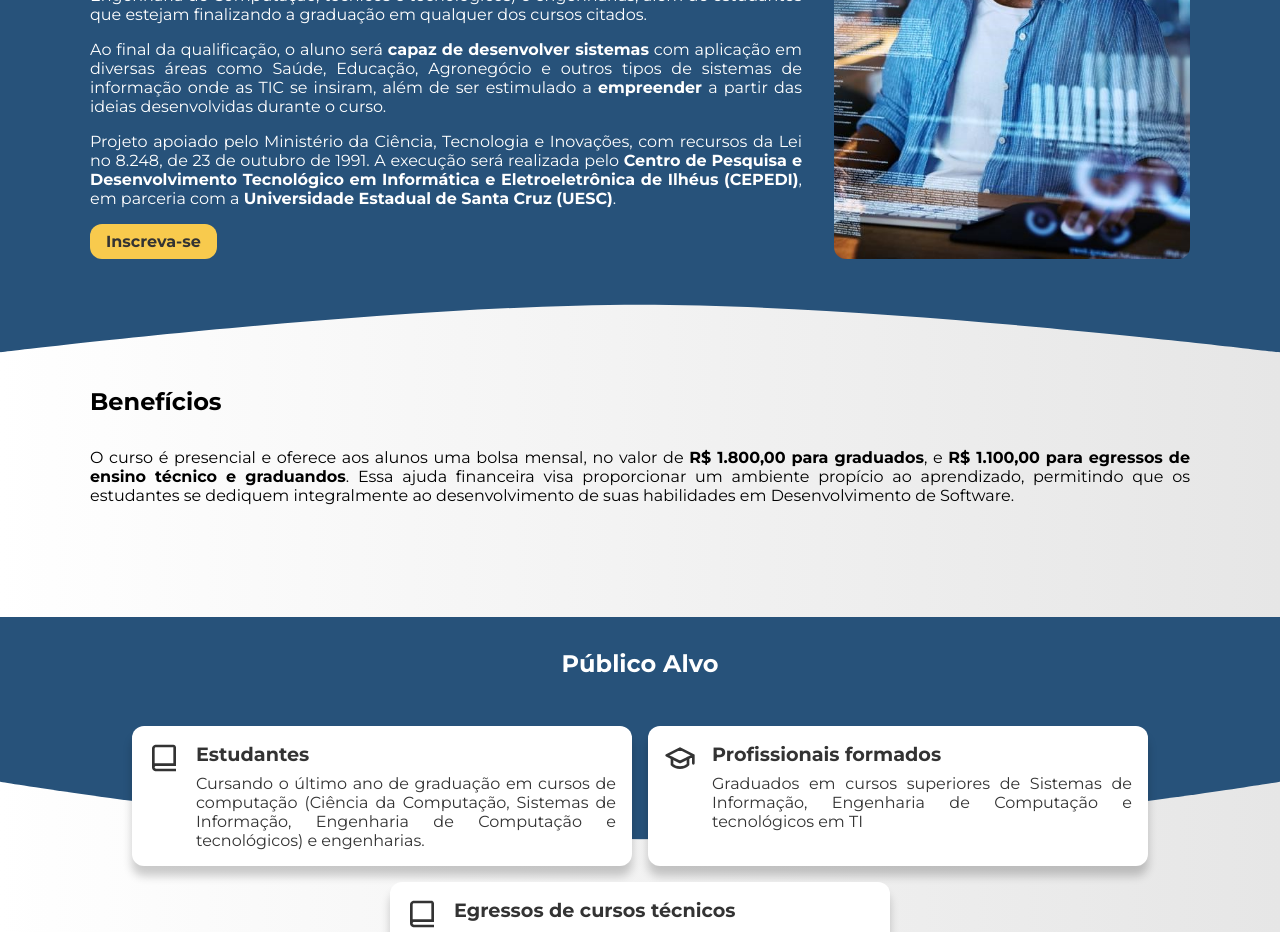
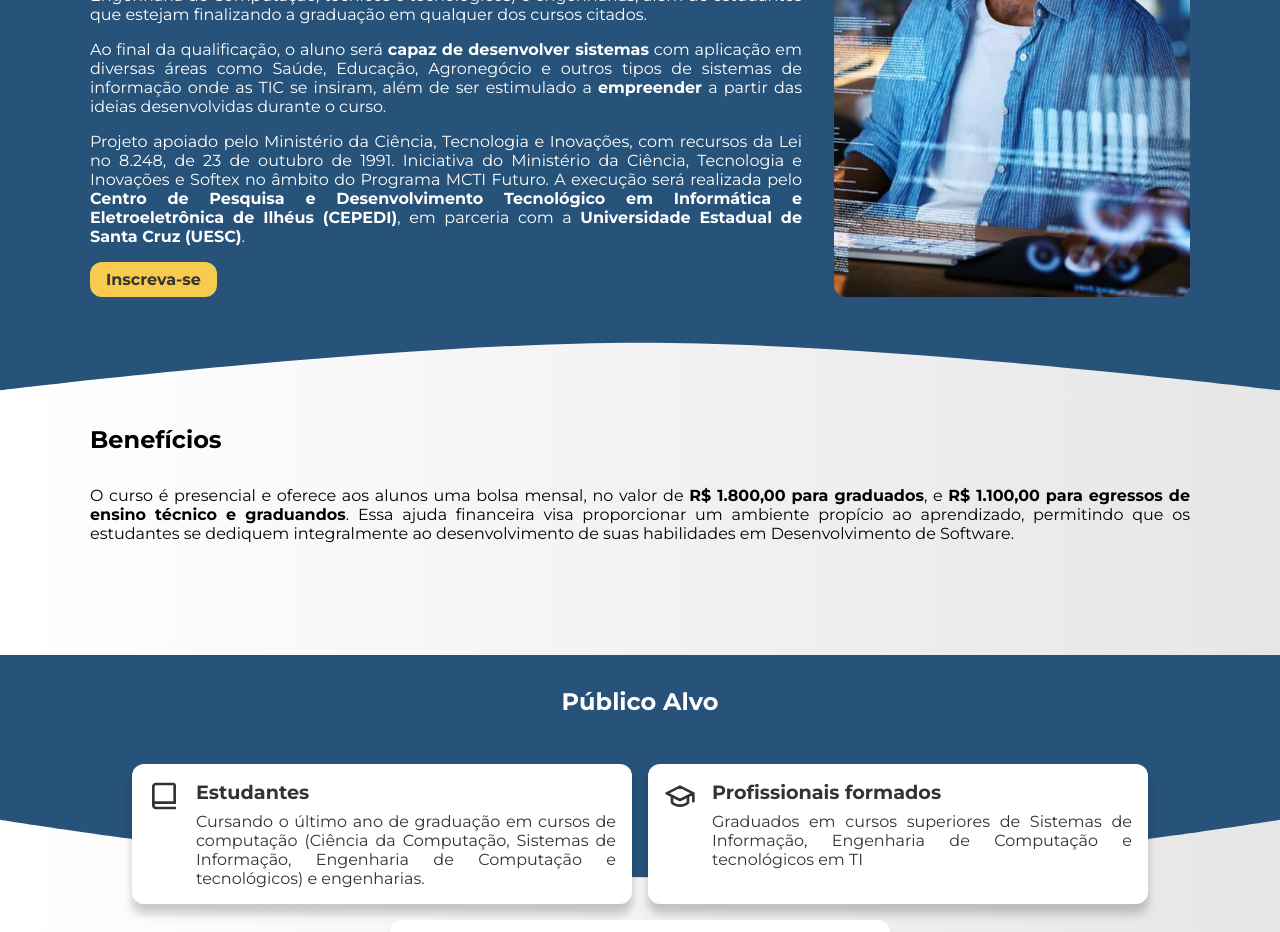
Before and after one commit to igorroc/residencia-next, a Next.js app: page / in a window 1280 px wide. Shown: the part 1640-2572 px from the top of the page. Built offline with nearby package versions, Linux system fonts and the light colour scheme.

Commit message:
fix: Change text

```diff
--- a/src/app/page.tsx
+++ b/src/app/page.tsx
@@ -112,8 +112,9 @@ export default function Home() {
 							</p>
 							<p>
 								Projeto apoiado pelo Ministério da Ciência, Tecnologia e Inovações,
-								com recursos da Lei no 8.248, de 23 de outubro de 1991. A execução
-								será realizada pelo{" "}
+								com recursos da Lei no 8.248, de 23 de outubro de 1991. Iniciativa
+								do Ministério da Ciência, Tecnologia e Inovações e Softex no âmbito
+								do Programa MCTI Futuro. A execução será realizada pelo{" "}
 								<b>
 									Centro de Pesquisa e Desenvolvimento Tecnológico em Informática
 									e Eletroeletrônica de Ilhéus (CEPEDI)
```
